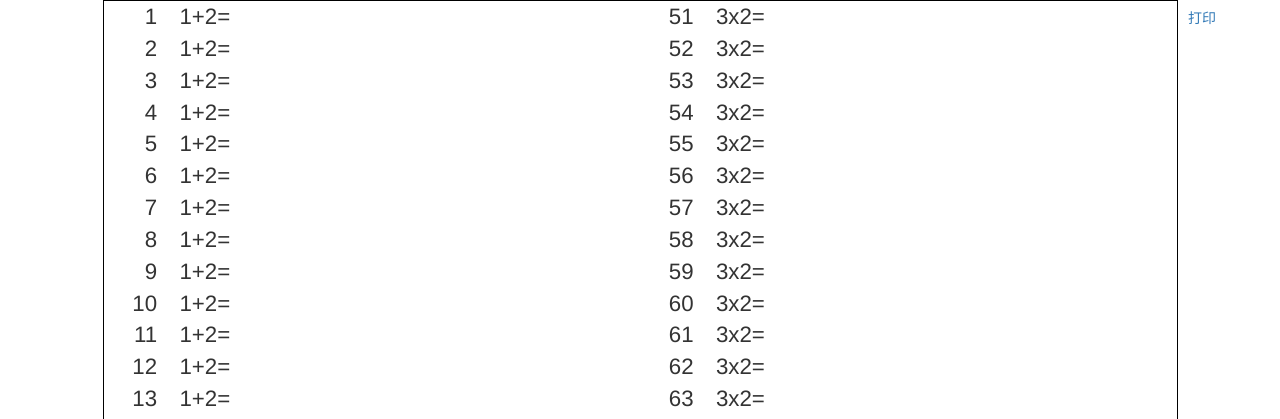
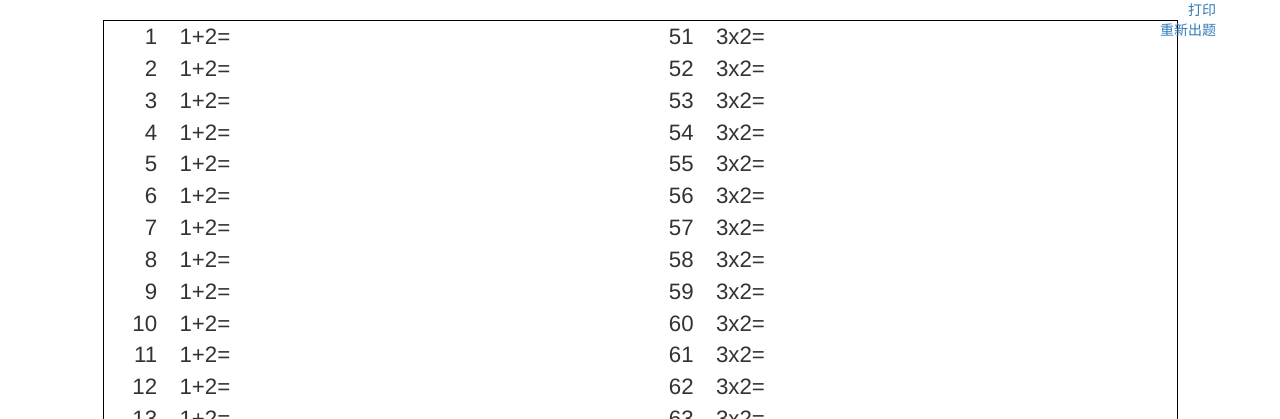
Before and after one commit to RobinBrossard/Primary-school-online-test-bank, a Spring Boot app: page /study.html in a window 1280 px wide. Shown: the top 419 px of the page. Run offline with Spring Boot 4, Linux system fonts and the light colour scheme.

Commit message:
增加数学题页面          1. 打印格式调整          2. 前后台通讯添加中

```diff
--- a/src/main/resources/static/study.html
+++ b/src/main/resources/static/study.html
@@ -39,7 +39,6 @@
 
     .print {
         position: fixed;
-        top: 1%;
         right: 5%;
     }
 
@@ -78,7 +77,9 @@
 
 </style>
 <body>
-<a class="print" href="javascript:;" onclick="preview();">打印</a>
+<a class="print" href="javascript:;" onclick="preview();">打印</a><br/>
+<a class="print" href="javascript:;" onclick="redoexam();">重新出题</a>
+
 <!--startprint-->
 
 <div class="container a4-endwise" id="test">
@@ -133,6 +134,10 @@
      * [打印]
      * @return {[type]} [description]
      */
+    function redoexam() {
+        window.document.title="redoExam";
+    }
+
     function preview() {
         bdhtml = window.document.body.innerHTML;//获取当前页的html代码
         sprnstr = "<!--startprint-->";//设置打印开始区域
```
